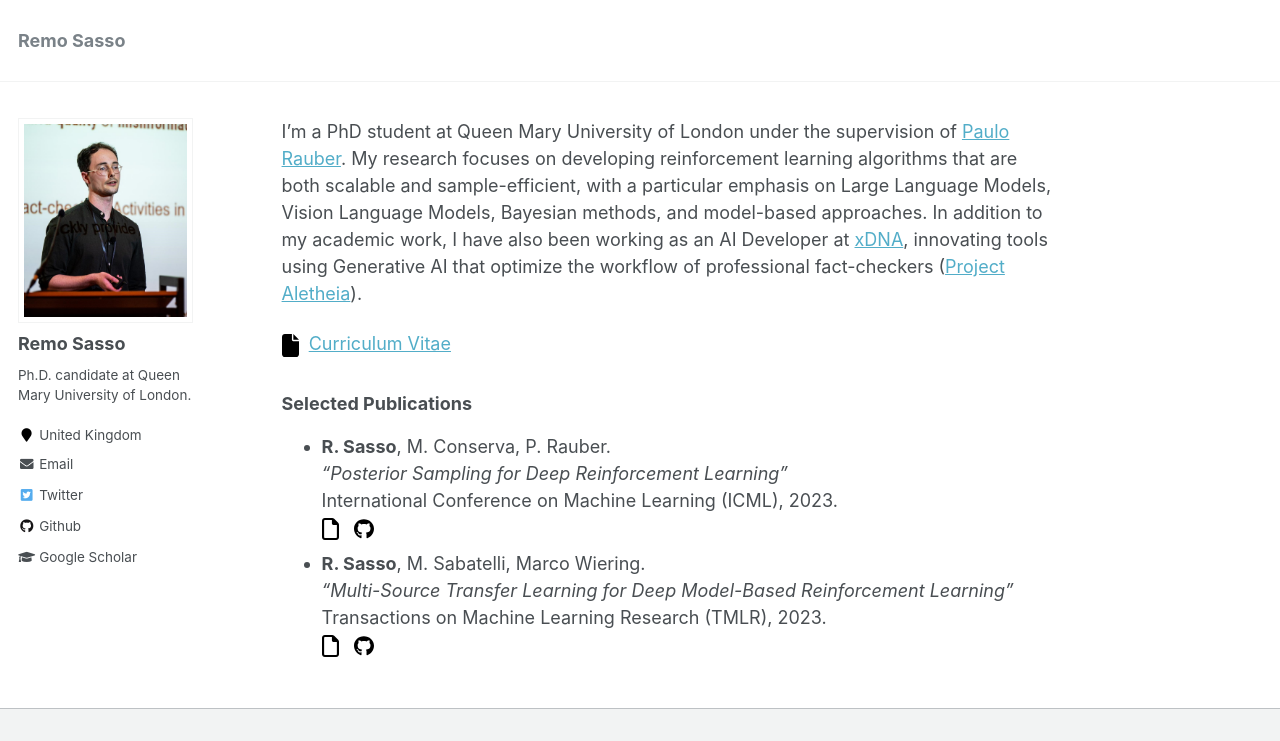
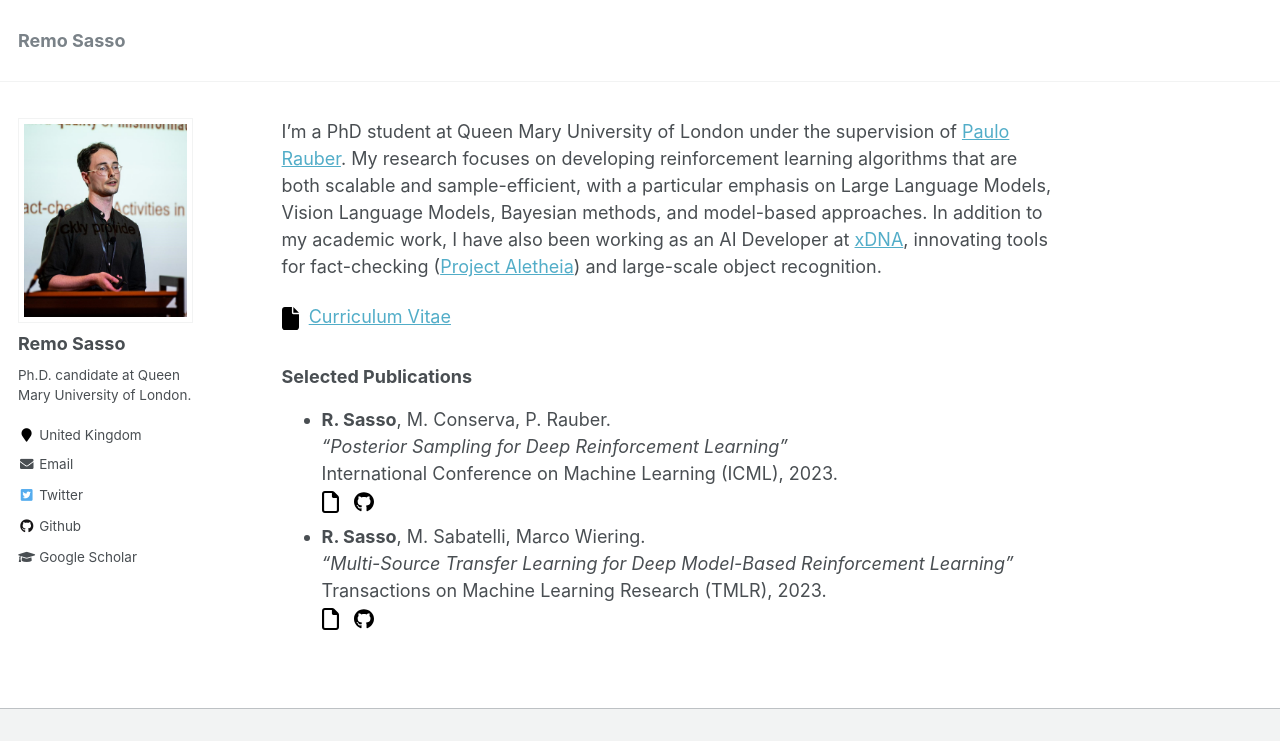
Before and after one commit to remosasso/remosasso.github.io, a Jekyll site: the page built from _pages/about.md, in a window 1280 px wide, cut to the strip 0-741 px from the top of the page. Built offline with Jekyll 4.4.1, drawn with Linux system fonts in a browser that asks for light colours.

Commit message:
Update about.md

```diff
--- a/_pages/about.md
+++ b/_pages/about.md
@@ -6,7 +6,7 @@ redirect_from:
   - /about.html
 ---
 
-I'm a PhD student at Queen Mary University of London under the supervision of [Paulo Rauber](https://www.paulorauber.com/). My research focuses on developing reinforcement learning algorithms that are both scalable and sample-efficient, with a particular emphasis on Large Language Models, Vision Language Models, Bayesian methods, and model-based approaches. In addition to my academic work, I have also been working as an AI Developer at [xDNA](https://xdna.nl/), innovating tools using Generative AI that optimize the workflow of professional fact-checkers ([Project Aletheia](https://gulbenkian.pt/emifund/projects/aletheia/)).
+I'm a PhD student at Queen Mary University of London under the supervision of [Paulo Rauber](https://www.paulorauber.com/). My research focuses on developing reinforcement learning algorithms that are both scalable and sample-efficient, with a particular emphasis on Large Language Models, Vision Language Models, Bayesian methods, and model-based approaches. In addition to my academic work, I have also been working as an AI Developer at [xDNA](https://xdna.nl/), innovating tools for fact-checking ([Project Aletheia](https://gulbenkian.pt/emifund/projects/aletheia/)) and large-scale object recognition.
 
 [<img src="../images/file-solid.svg" width="17" height="17">](../files/CV.pdf) &nbsp;[Curriculum Vitae](../files/CV.pdf)
 
```
